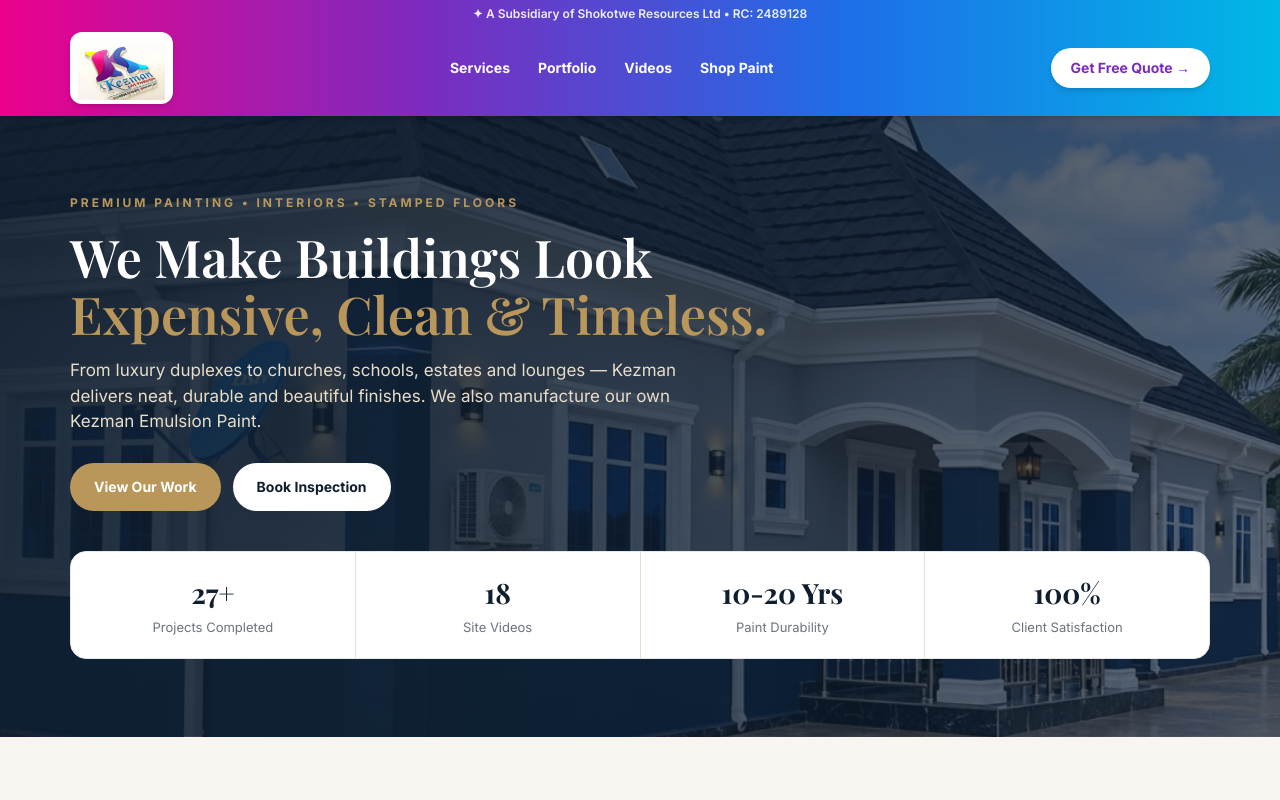
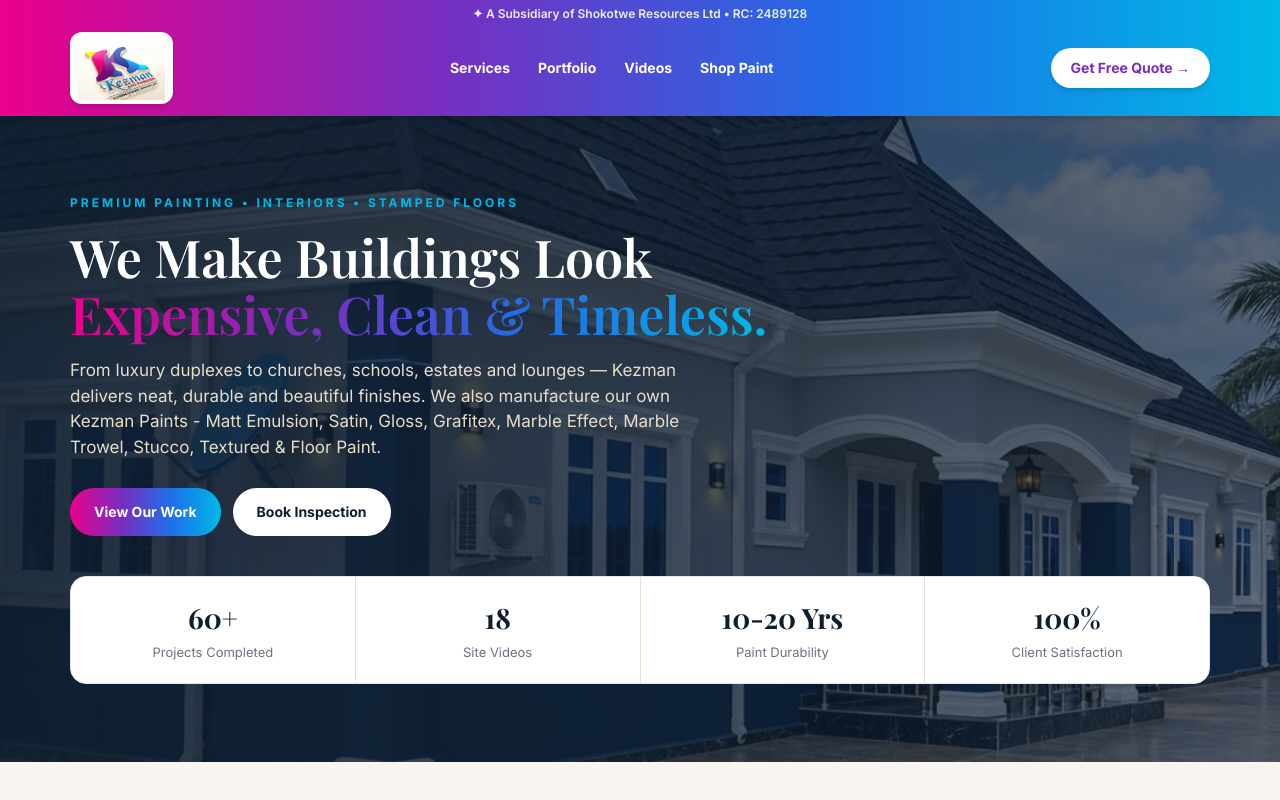
Before and after one commit to zamaris-del/Kezman-Art, a Next.js app: page / in a window 1280 px wide. Shown: the top 800 px of the page. Built offline with nearby package versions, Linux system fonts and the light colour scheme.

Commit message:
Enhance Hero component text and styles
Updated text styles and content in the Hero component for improved aesthetics and clarity.

```diff
--- a/components/Hero.js
+++ b/components/Hero.js
@@ -3,19 +3,19 @@ export default function Hero() {
   return (
     <section className="relative text-white overflow-hidden" style={{ background: "linear-gradient(90deg, rgba(15,30,46,.92), rgba(15,30,46,.65)), url('/hero.jpg')", backgroundSize: "cover", backgroundPosition: "center" }}>
       <div className="max-w-[1180px] mx-auto px-5 py-[78px]">
-        <p className="tracking-[3px] text-[12px] font-bold text-gold">PREMIUM PAINTING • INTERIORS • STAMPED FLOORS</p>
-        <h1 className="font-serif text-[42px] md:text-[52px] leading-[1.1] max-w-[700px] my-4 text-white">We Make Buildings Look <span className="text-gold">Expensive, Clean & Timeless.</span></h1>
-        <p className="max-w-[620px] text-[#E8DDC9] text-[17px]">From luxury duplexes to churches, schools, estates and lounges — Kezman delivers neat, durable and beautiful finishes. We also manufacture our own Kezman Emulsion Paint.</p>
+        <p className="tracking-[3px] text-[12px] font-bold" style={{ color: "#00B8E6" }}>PREMIUM PAINTING • INTERIORS • STAMPED FLOORS</p>
+        <h1 className="font-serif text-[42px] md:text-[52px] leading-[1.1] max-w-[700px] my-4 text-white">We Make Buildings Look <span style={{ background: "linear-gradient(90deg, #EC008C, #7B2CBF, #1E6FE8, #00B8E6)", WebkitBackgroundClip: "text", WebkitTextFillColor: "transparent" }}>Expensive, Clean & Timeless.</span></h1>
+        <p className="max-w-[620px] text-[#E8DDC9] text-[17px]">From luxury duplexes to churches, schools, estates and lounges — Kezman delivers neat, durable and beautiful finishes. We also manufacture our own Kezman Paints - Matt Emulsion, Satin, Gloss, Grafitex, Marble Effect, Marble Trowel, Stucco, Textured & Floor Paint.</p>
         <div className="flex gap-3 flex-wrap mt-7">
-          <a href="#portfolio" className="bg-gold text-white px-6 py-3.5 rounded-full font-bold text-sm">View Our Work</a>
+          <a href="#portfolio" className="text-white px-6 py-3.5 rounded-full font-bold text-sm" style={{ background: "linear-gradient(90deg, #EC008C, #7B2CBF, #1E6FE8, #00B8E6)" }}>View Our Work</a>
           <a href={`https://wa.me/${WHATSAPP}`} className="bg-white text-navy px-6 py-3.5 rounded-full font-bold text-sm">Book Inspection</a>
         </div>
         <div className="grid grid-cols-2 md:grid-cols-4 gap-px bg-[#E8E0D3] border rounded-2xl overflow-hidden mt-10">
-          {[["27+","Projects Completed"],["18","Site Videos"],["10-20 Yrs","Paint Durability"],["100%","Client Satisfaction"]].map(([a,b]) => (
+          {[["60+","Projects Completed"],["18","Site Videos"],["10-20 Yrs","Paint Durability"],["100%","Client Satisfaction"]].map(([a,b]) => (
             <div key={b} className="bg-white text-center py-5"><b className="font-serif text-[28px] text-navy block">{a}</b><span className="text-[13px] text-muted">{b}</span></div>
           ))}
         </div>
       </div>
     </section>
   );
-  }
+}
```
